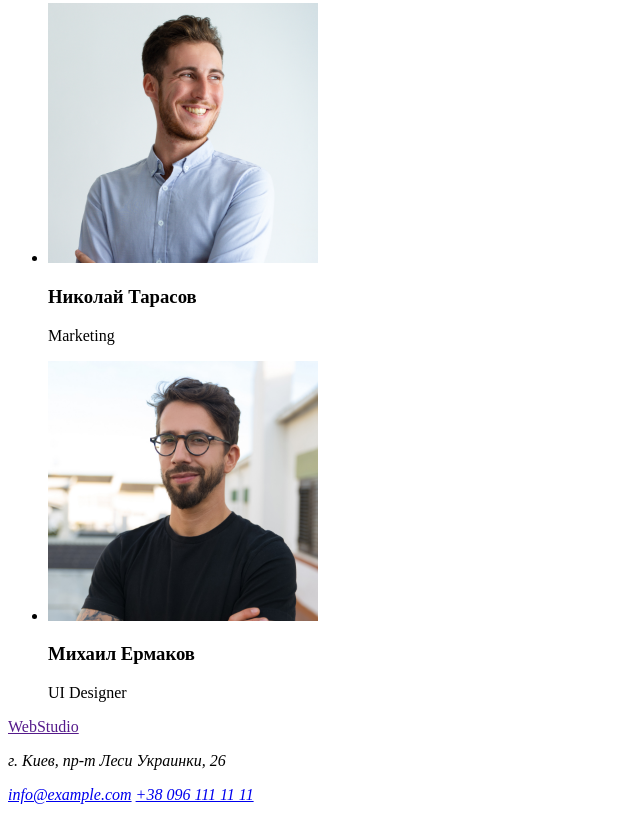
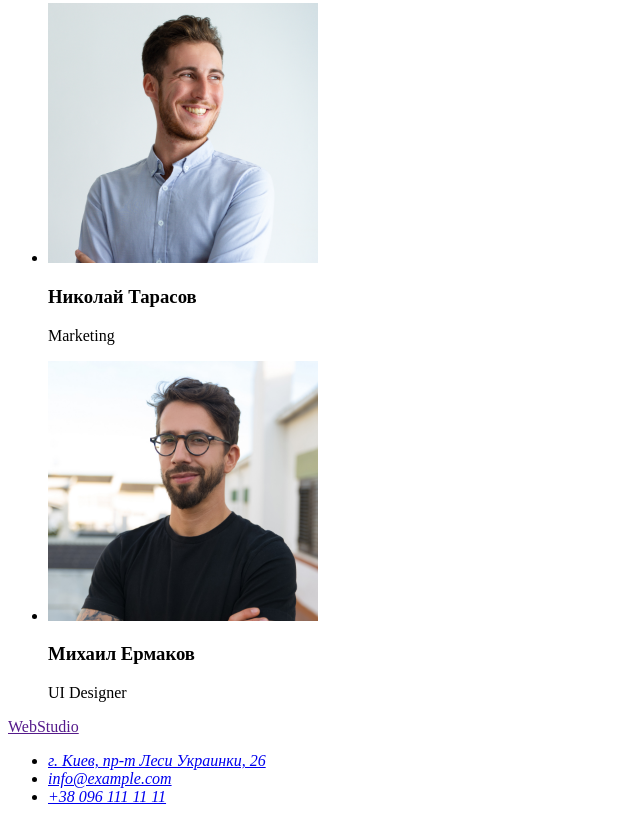
Before and after one commit to ITgrand/goit-markup-hw-01, a plain HTML site: page index.html in a window 1280 px wide. Shown: the part 2229-3051 px from the top of the page, without its empty margins (0-640 px from the left). Drawn offline with Linux system fonts and the light colour scheme.

Commit message:
Прив'язка адреси до Google Maps

```diff
--- a/index.html
+++ b/index.html
@@ -110,9 +110,17 @@
     <footer>
         <a href="" lang="en">WebStudio</a>
         <address>
-            <p>г. Киев, пр-т Леси Украинки, 26</p>
-            <a href="mailto:info@example.com">info@example.com</a>
-            <a href="tel:+380961111111">+38 096 111 11 11</a>
+            <ul>
+                 <li>
+                    <a href="https://goo.gl/maps/1xMKTDYnkmWsLrc38" target="blank">г. Киев, пр-т Леси Украинки, 26</a>
+                 </li>
+                 <li>
+                    <a href="mailto:info@example.com">info@example.com</a>
+                 </li>
+                 <li>
+                    <a href="tel:+380961111111">+38 096 111 11 11</a>
+                 </li>
+            </ul>
         </address>
     </footer>
 </body>
```
